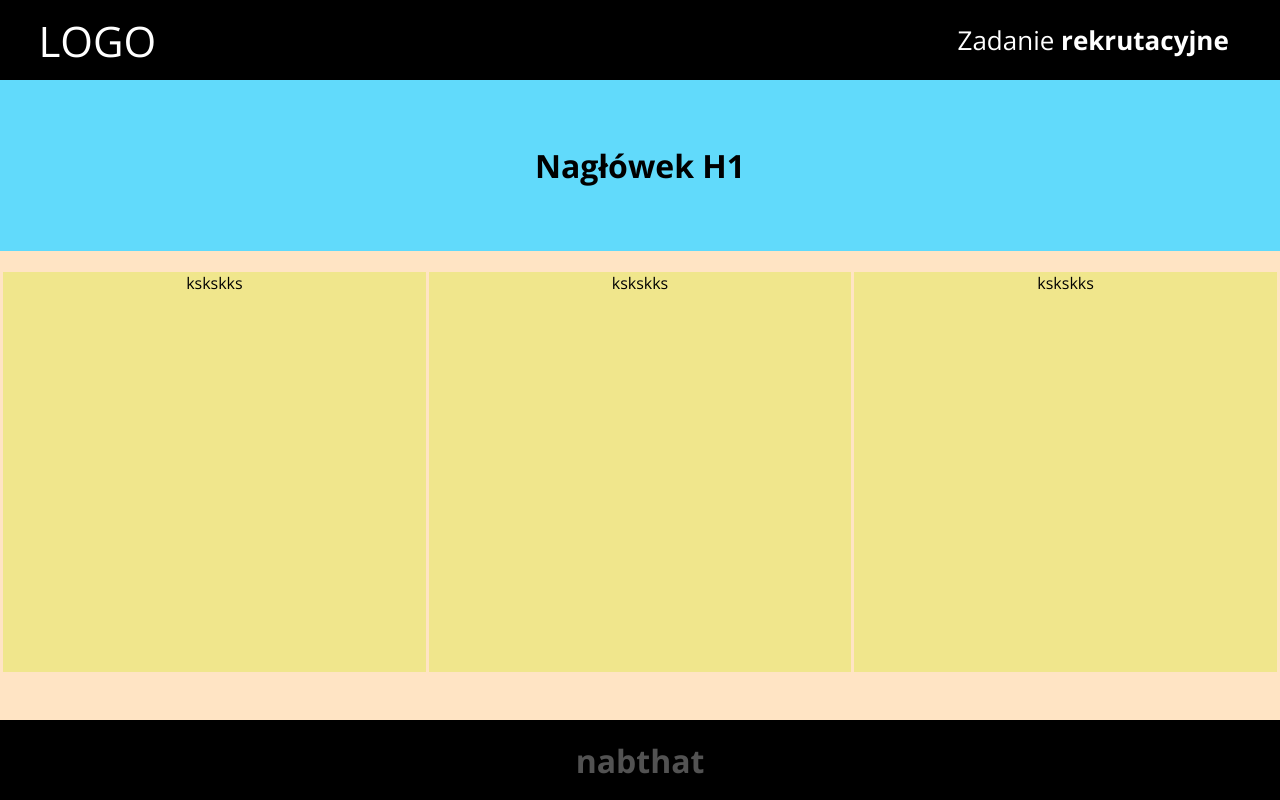
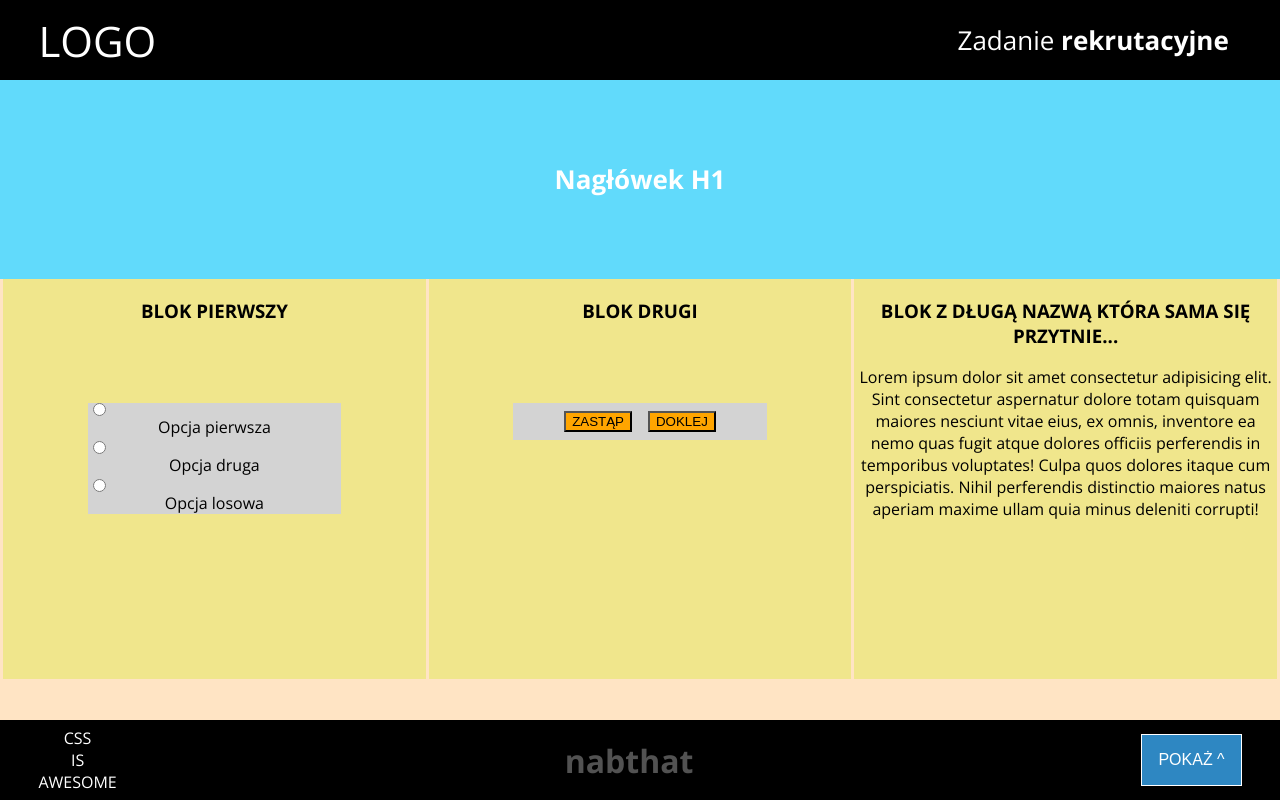
Before and after one commit to Nestremis/recruit, a React (Create React App) app: page / in a window 1280 px wide. Built offline with nearby package versions, Linux system fonts and the light colour scheme.

Commit message:
feat:footer button shows name at topbar

```diff
--- a/src/App.jsx
+++ b/src/App.jsx
@@ -1,20 +1,43 @@
 import './App.scss';
 import Topbar from './components/Topbar';
 import Footer from './components/Footer';
+import BlockOne from './components/BlockOne';
+import BlockTwo from './components/BlockTwo';
+import BlockThree from './components/BlockThree';
+import { useState } from 'react';
 
-function App() {
+function App({nameFromFooter}) {
+
+  const [name, setName] = useState(false);
+
+
   return (
     <div className="App">
-    <Topbar/>
+    <Topbar name={name}/>
       <main>
+      <header>
         <h1>Nagłówek H1</h1>
+      </header>
         <section>
-          <div className="block"> kskskks </div>
-          <div className="block"> kskskks </div>
-          <div className="block"> kskskks </div>
+
+          <div className="block1">
+            <h3>BLOK PIERWSZY</h3>
+            <BlockOne/>
+          </div>
+
+          <div className="block2">
+            <h3>BLOK DRUGI</h3>
+            <BlockTwo/>
+          </div>
+
+          <div className="block3">
+            <h3>BLOK Z DŁUGĄ NAZWĄ KTÓRA SAMA SIĘ PRZYTNIE...</h3>
+            <BlockThree/>
+          </div>
+
         </section>
       </main>
-    <Footer/>
+    <Footer setName={setName}/>
     </div>
   );
 }
--- a/src/App.scss
+++ b/src/App.scss
@@ -3,6 +3,7 @@
 .App {
   text-align: center;
   background-color: #282c34;
+  // background-color: blue;
   height: 100vh;
   width: 100vw;
   font-family: 'Open Sans';
@@ -11,49 +12,98 @@
   main{
     margin-top: 10vmin;
     background-color: bisque;
-    height: 80vmin;
+    min-height: 80vmin;
+    @media screen and (max-width: 960px) {
+      margin-top: 0;
+      // overflow-y: scroll;
+      // display: block;
+    }
 
-    h1{
+    header{
       padding: 8vmin;
       background-color: #61dafb;
+      h1{
+       color: white;
+       font-size: calc(10px + 2vmin);
+      }
     }
+
+
 
     section{
       display: flex;
       align-items: center;
       justify-content: space-evenly;
+      flex-wrap: wrap;
 
-      .block {
+      .block1 {
         // margin: 0;
         width: 33vw;
         height: 50vmin;
         background-color: khaki;
+        @media screen and (max-width: 960px) {
+          width: 45vw;
+          h3{
+            font-size: calc(10px + 1vmin);
+          }
+         }
+      }
+
+      .block2 {
+        // margin: 0;
+        width: 33vw;
+        height: 50vmin;
+        background-color: khaki;
+        @media screen and (max-width: 960px) {
+          width: 45vw;
+          h3{
+            font-size: calc(10px + 1vmin);
+          }
+         }
+      }
+
+      .block3 {
+        // margin: 0;
+        width: 33vw;
+        height: 50vmin;
+        background-color: khaki;
+        @media screen and (max-width: 960px) {
+         width: 90vw;
+         h3{
+          font-size: calc(10px + 1vmin);
+        }
+        }
+      }
+
+      @media screen and (max-width: 960px) {
+        gap: 10px;
+        align-items: center;
       }
     }
   }
 }
 
 
-.App-header {
-  background-color: #282c34;
-  min-height: 100vh;
-  display: flex;
-  flex-direction: column;
-  align-items: center;
-  justify-content: center;
-  font-size: calc(10px + 2vmin);
-  color: white;
-}
+// .App-header {
+//   background-color: #282c34;
+//   min-height: 100vh;
+//   display: flex;
+//   flex-direction: column;
+//   align-items: center;
+//   justify-content: center;
+//   font-size: calc(10px + 2vmin);
+//   color: white;
+// }
 
-.App-link {
-  color: #61dafb;
-}
+// .App-link {
+//   color: #61dafb;
+// }
 
-@keyframes App-logo-spin {
-  from {
-    transform: rotate(0deg);
-  }
-  to {
-    transform: rotate(360deg);
-  }
-}
+// @keyframes App-logo-spin {
+//   from {
+//     transform: rotate(0deg);
+//   }
+//   to {
+//     transform: rotate(360deg);
+//   }
+// }
--- /dev/null
+++ b/src/components/BlockOne.jsx
@@ -0,0 +1,42 @@
+import React from 'react'
+import './blockOne.scss'
+
+
+const BlockOne = () => {
+  return (
+    <>
+    <div className="blockOne">
+      <div className="fieldset">
+          <input type="radio" className="input"/>
+          <label> Opcja pierwsza </label>
+
+          <input type="radio" className="input"/>
+          <label> Opcja druga </label>
+
+          <input type="radio" className="input"/>
+          <label> Opcja losowa </label>
+      </div>
+
+      {/*<fieldset className="margin-bottom-md">
+        <ul className="flex flex-column gap-xxxs">
+          <li>
+            <input className="radio" type="radio" name="radio-button" id="radio-1"/>
+            <label for="radio-1">Choice 1</label>
+          </li>
+
+          <li>
+            <input className="radio" type="radio" name="radio-button" id="radio-2"/>
+            <label for="radio-2">Lorem ipsum </label>
+          </li>
+        </ul>
+  </fieldset> */}
+
+
+
+
+    </div>
+    </>
+  )
+}
+
+export default BlockOne
--- /dev/null
+++ b/src/components/BlockThree.jsx
@@ -0,0 +1,11 @@
+import React from 'react'
+import './blockTwo.scss'
+
+
+const BlockOne = () => {
+  return (
+    <article>Lorem ipsum dolor sit amet consectetur adipisicing elit. Sint consectetur aspernatur dolore totam quisquam maiores nesciunt vitae eius, ex omnis, inventore ea nemo quas fugit atque dolores officiis perferendis in temporibus voluptates! Culpa quos dolores itaque cum perspiciatis. Nihil perferendis distinctio maiores natus aperiam maxime ullam quia minus deleniti corrupti!</article>
+  )
+}
+
+export default BlockOne
--- /dev/null
+++ b/src/components/BlockTwo.jsx
@@ -0,0 +1,13 @@
+import React from 'react'
+import './blockTwo.scss'
+
+const BlockTwo = () => {
+  return (
+    <div className="blockTwo">
+        <button className="leftButton"> ZASTĄP </button>
+        <button className="rightButton"> DOKLEJ </button>
+    </div>
+  )
+}
+
+export default BlockTwo
--- a/src/components/Footer.jsx
+++ b/src/components/Footer.jsx
@@ -1,19 +1,39 @@
-import React, {useState} from 'react';
+import React from 'react';
 import './footer.scss';
 
 
-const Footer = () => {
+const Footer = ({setName}) => {
 
-    const [click, setClick] = useState(false);
 
-    const handleClick = () => setClick(!click);
+    const reset = () => '';
+
+    const onButtonClick =(name) => {
+        // setName(name);
+        setName(current => !current)
+    };
 
     return (
         <>
         <div className='footer'>
             <div className='foot-container'>
-                <h2> nabthat </h2>
-             <div className='menu-icon' onClick={handleClick} > </div>
+                <div className='css-logo'> CSS <br/> IS <br/> AWESOME</div>
+                <h3> nabthat </h3>
+
+                <div className="dropup">
+                    <button className="dropbtn">POKAŻ ^ </button>
+                    <div className="dropup-content">
+
+                        <button
+                            onClick={reset}>
+                             &gt; ZRESETUJ USTAWIENIA
+                        </button>
+
+                        <button
+                            onClick={() => onButtonClick(true)}>
+                            &gt; POKAŻ DANE OSOBOWE
+                        </button>
+                    </div>
+                </div>
             </div>
         </div>
         </>
--- a/src/components/Topbar.jsx
+++ b/src/components/Topbar.jsx
@@ -2,11 +2,8 @@ import React, {useState} from 'react';
 import './topbar.scss';
 
 
-const Topbar = () => {
+const Topbar = ({name}) => {
 
-    const [click, setClick] = useState(false);
-
-    const handleClick = () => setClick(!click);
 
     return (
         <>
@@ -15,10 +12,17 @@ const Topbar = () => {
                 <div className='logo'>
                     LOGO
                 </div>
-                <h1>
+
+                 <h1>
                     <span style={{fontWeight:'400'}}>Zadanie</span> rekrutacyjne
+
+                    {name && (
+                        <div>
+                            Wyatt Earp
+                        </div>
+                    )}
                 </h1>
-                <div className='menu-icon' onClick={handleClick} > </div>
+
             </div>
         </div>
         </>
--- /dev/null
+++ b/src/components/blockOne.scss
@@ -0,0 +1,17 @@
+.blockOne {
+    background-color: azure;
+    width: 60%;
+    // align-self: center;
+    margin:auto;
+    margin-top: 10vh;
+
+
+    .fieldset{
+    background-color: lightgrey;
+    // width: 70%;
+
+        input{
+            display: block;
+        }
+    }
+}
--- /dev/null
+++ b/src/components/blockTwo.scss
@@ -0,0 +1,17 @@
+.blockTwo{
+    background-color: lightgray;
+    width: 60%;
+    // align-self: center;
+    margin:auto;
+    margin-top: 10vh;
+    gap: 20px;
+
+    .leftButton {
+        margin: 1vmin;
+        background-color: orange;
+    }
+    .rightButton {
+        margin: 1vmin;
+        background-color: orange;
+    }
+}
--- a/src/components/footer.scss
+++ b/src/components/footer.scss
@@ -11,14 +11,101 @@
     color: white;
     background-color: black;
 
-    h2 {
-        color: rgb(82, 82, 82);
-        font-size: 2rem;
-        // margin-bottom: 5vmin;
-    }
+    .foot-container {
+        width: 100%;
+        display: flex;
+        align-items: center;
+        justify-content: space-between;
 
-    p {
-        bottom: 1vh;
-        font-size: clamp(8px, 10px, 12px);
+        .css-logo {
+            display: flex;
+            cursor: pointer;
+            text-decoration: none;
+            font-size: calc(8px + 1vmin);
+            margin-left: 3vw;
+            // min-width: 10vw;
+            // background-color: #004848;
+        }
+
+        .css-logo:hover {
+            color: gold;
+        }
+
+        h3 {
+            color: rgb(82, 82, 82);
+            font-size: 2rem;
+            // margin-bottom: 5vmin;
+
+            @media screen and (max-width: 960px) {
+                // overflow-y: scroll;
+                display: none;
+            }
+        }
+
+        .dropup {
+          position: relative;
+          display: inline-block;
+          margin-right: 3vw;
+          cursor: pointer;
+
+
+
+          .dropup-content a:hover {
+              background-color: #ccc;
+            }
+
+           .dropup-content button {
+              color: black;
+              padding: 12px 16px;
+              text-decoration: none;
+              display: block;
+              cursor: pointer;
+             }
+
+           .dropup-content {
+            display: none;
+            position: absolute;
+            background-color: #f1f1f1;
+            min-width: 160px;
+            bottom: 50px;
+            z-index: 1;
+            // cursor: pointer;
+             }
+
+            .dropbtn {
+            background-color: #2e87c2;
+            color: white;
+            padding: 16px;
+            font-size: 16px;
+            border: none;
+            border: 1px white solid;
+          }
+        }
+
+        .dropup:hover .dropbtn {
+          background-color: #16a2ff;
+          cursor: pointer;
+        }
+
+        .dropup:hover .dropup-content {
+            display: block;
+        }
+
+
+
+
+
+
+
+    // h2 {
+    //     color: rgb(82, 82, 82);
+    //     font-size: 2rem;
+    //     // margin-bottom: 5vmin;
+
+    //     @media screen and (max-width: 960px) {
+    //         // overflow-y: scroll;
+    //         display: none;
+    //     }
+    // }
     }
 }
```
Also changed, not shown: src/components/topbar.scss (+67 -72 lines), src/components/blockThree.scss (added).
